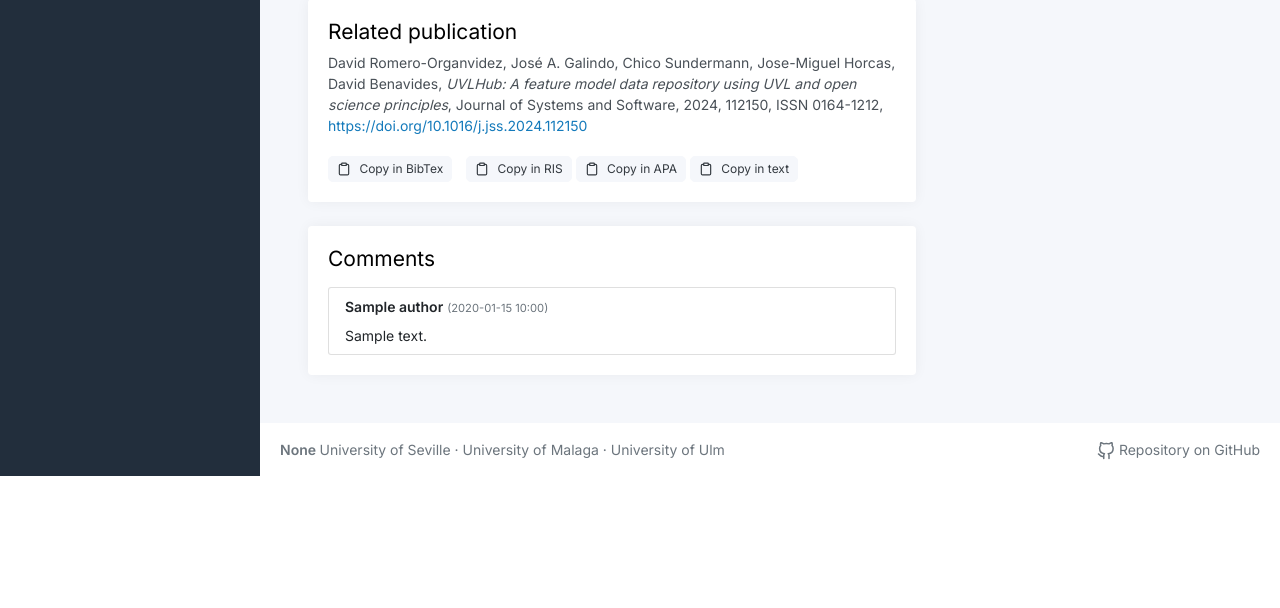
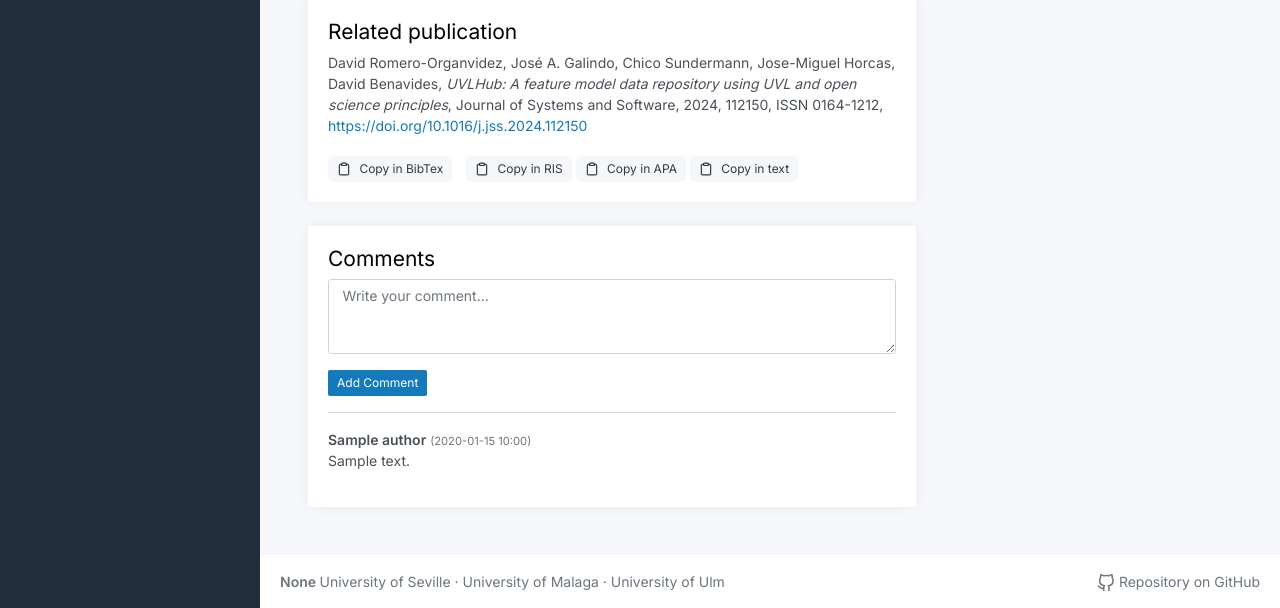
Before and after one commit to EGCRubik/rubik-hub, a Flask app: template app/modules/dataset/templates/dataset/view_dataset.html in a window 1280 px wide. Shown: the part 551-1159 px from the top of the page. Before the commit the page ends 1027 px from the top, so only its background shows below. Run offline with Flask 3, Linux system fonts and the light colour scheme; the template is opened without the code that fills it: values that come from a table or form of the project are taken from there, others are empty; tables that the repository leaves empty hold one stand-in row (values such as "Sample post"); parts of the project's set-up code (start-up, migrations or seed data) failed here and were passed over; some libraries are stand-ins or nearby versions.

Commit message:
WI: create feature on comments

```diff
--- a/app/modules/dataset/templates/dataset/view_dataset.html
+++ b/app/modules/dataset/templates/dataset/view_dataset.html
@@ -229,29 +229,33 @@
 
         </div>
         <div class="card">
+            <div class="card-body">
+                <h3>Comments</h3>
 
-            <div class="card-body">
+                <!-- Formulario para añadir un nuevo comentario -->
+                <form method="POST" action="{{ url_for('comments.create_comment', dataset_id=dataset.id) }}">
+                    <div class="mb-3">
+                        <textarea class="form-control" name="content" rows="3" placeholder="Write your comment..."
+                            required></textarea>
+                    </div>
+                    <button type="submit" class="btn btn-primary btn-sm">Add Comment</button>
+                </form>
 
-                <h3> Comments </h3>
+                <hr>
 
-                {% if dataset.comments %}
-                <ul class="list-group mt-3">
-                    {% for comment in dataset.comments %}
-                    <li class="list-group-item">
-                        <strong>{{ comment.author.name }}</strong>
-                        <small class="text-muted">
-                            ({{ comment.date_posted.strftime('%Y-%m-%d %H:%M') }})
-                        </small>
-                        <p class="mt-2 mb-0">{{ comment.content }}</p>
-                    </li>
-                    {% endfor %}
-                </ul>
+                <!-- Listado de comentarios del dataset -->
+                {% for comment in dataset.comments %}
+                <div class="mb-2">
+                    <strong>{{ comment.author.name }}</strong>
+                    <small class="text-muted">({{ comment.date_posted.strftime('%Y-%m-%d %H:%M') }})</small>
+                    <p>{{ comment.content }}</p>
+                </div>
                 {% else %}
-                <p class="mt-2">No hay comentarios para este dataset.</p>
-                {% endif %}
-
+                <p>No comments yet.</p>
+                {% endfor %}
             </div>
         </div>
+
 
 
     </div>
```
Also changed, not shown: app/modules/comments/routes.py (+26 -1 lines).
